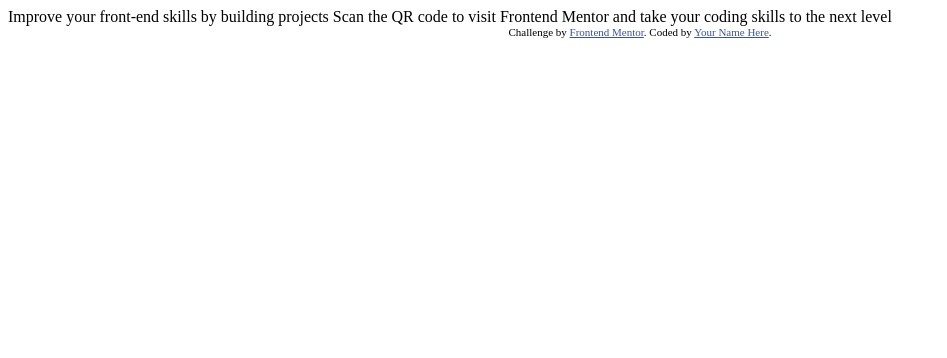
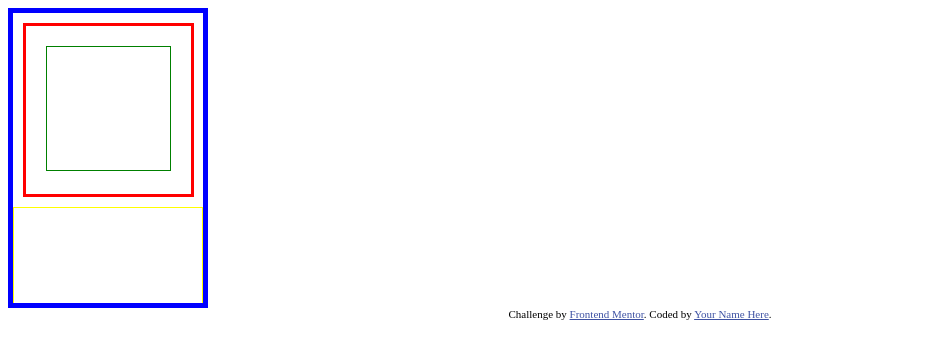
Before and after one commit to YuBaichuan2000/qr-code-challenge, a plain HTML site: page index.html in a window 1280 px wide. Shown: the whole page, without its empty margins (0-947 px from the left). Drawn offline with Linux system fonts and the light colour scheme.

Commit message:
Add border boxes and layouts

```diff
--- a/index.html
+++ b/index.html
@@ -17,12 +17,18 @@
   </style>
 </head>
 <body>
+  <div id="main-container">
+    <div id="top-container">
+      <div id="qr-code"></div>
+    </div>
+    <div id="bottom-container"></div>
+  </div>
 
 
 
-  Improve your front-end skills by building projects
+  <!-- Improve your front-end skills by building projects
 
-  Scan the QR code to visit Frontend Mentor and take your coding skills to the next level
+  Scan the QR code to visit Frontend Mentor and take your coding skills to the next level -->
 
   <div class="attribution">
     Challenge by <a href="https://www.frontendmentor.io?ref=challenge" target="_blank">Frontend Mentor</a>.
--- a/styles.css
+++ b/styles.css
@@ -0,0 +1,34 @@
+html {
+    box-sizing: border-box;
+}
+
+*, *:before, *:after {
+    box-sizing: inherit;
+}
+
+#main-container {
+    border: 5px solid blue;
+    height: 300px;
+    width: 200px;
+    overflow: hidden;
+}
+
+#top-container {
+    border: 3px solid red;
+    height: 60%;
+    width: 90%;
+    margin: 10px;
+}
+
+#qr-code {
+    border: 1px solid green;
+    width: 125px;
+    height: 125px;
+    margin: 20px;
+}
+
+#bottom-container {
+    border: 1px solid yellow;
+    height: 40%;
+    width: 100%;
+}
```
